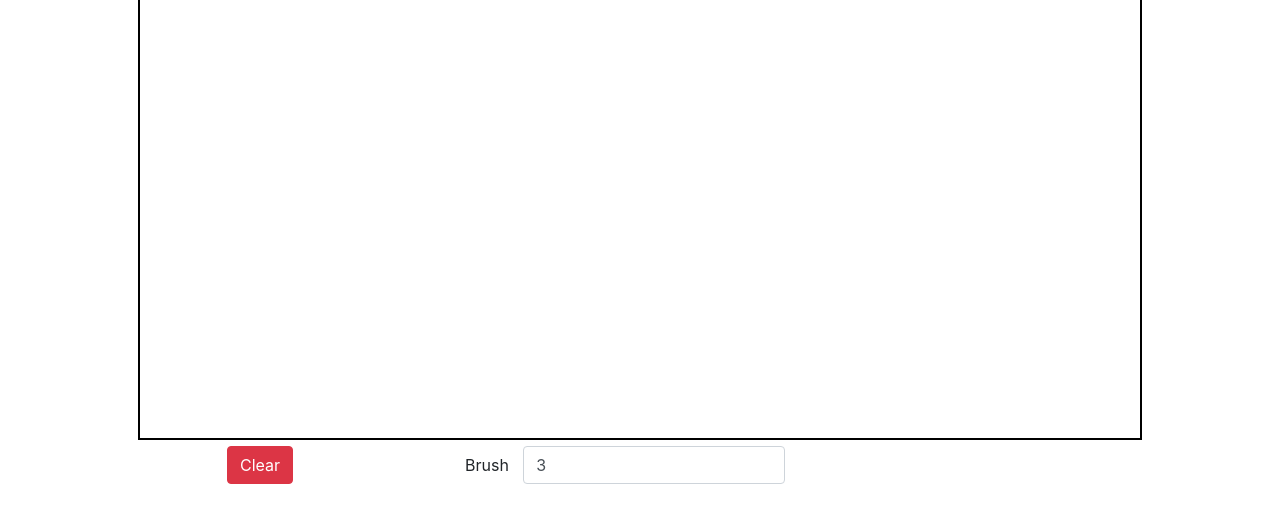
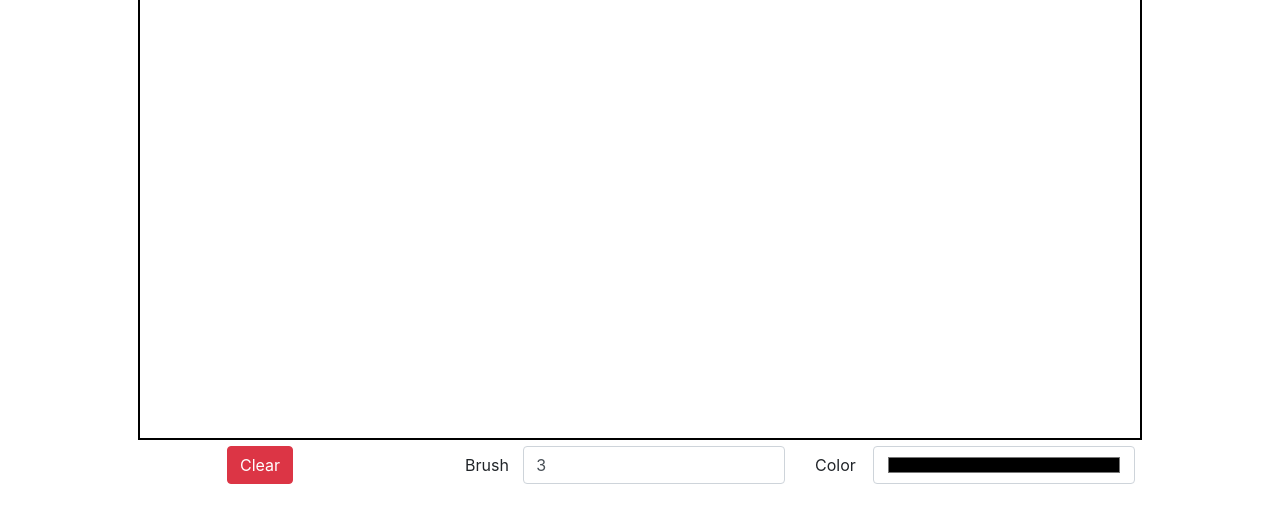
Before and after one commit to axhaar/web-whiteboard, a plain HTML site: page v1/index.html in a window 1280 px wide. Shown: the part 174-696 px from the top of the page. Drawn offline with Linux system fonts and the light colour scheme.

Commit message:
added color picker, frontend part-3

```diff
--- a/v1/index.html
+++ b/v1/index.html
@@ -66,6 +66,12 @@
                     <input type="number" class="form-control" id="selWidth" aria-describedby="brush" value="3">
                 </div>
             </div>
+            <div class="col-lg-4 text-center form-group row">
+                <label for="selWidth" class="col-sm-2 col-form-label">Color</label>
+                <div class="col-sm-10">
+                    <input type="color" class="form-control" id="selColor" aria-describedby="selColor">
+                </div>
+            </div>
 
         </div>
 
```
